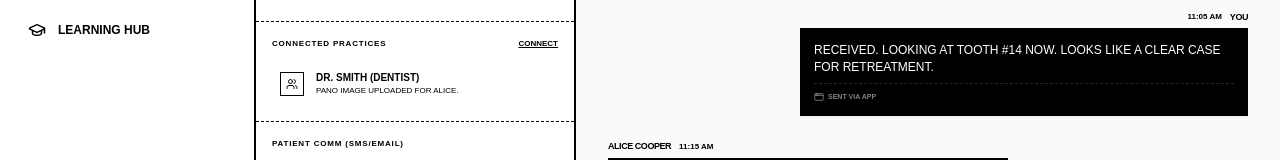
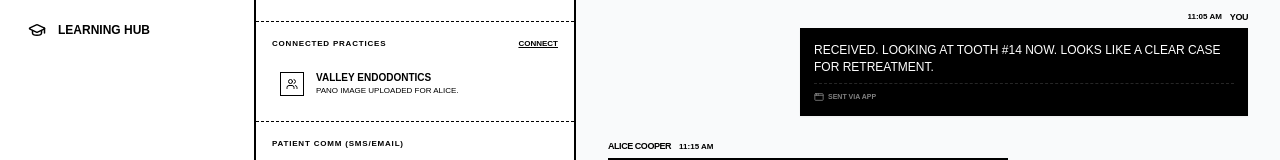
Before and after one commit to anton-g-kulikov/drtalk, a Next.js app: page /channels in a window 1280 px wide. Shown: the part 296-456 px from the top of the page. Built offline with nearby package versions, Linux system fonts and the light colour scheme; no server answers; the database is empty.

Commit message:
feat: unify communication channels for both roles
- implemented role-aware channel filtering
- dentists see 'Connected Practices' and 'Internal' sections
- specialists see 'Referring Practices' and 'Internal' sections

```diff
--- a/src/app/channels/page.tsx
+++ b/src/app/channels/page.tsx
@@ -1,6 +1,7 @@
 "use client";
 
 import React, { useState } from 'react';
+import { usePathname } from 'next/navigation';
 import { MainLayout } from "@/components/MainLayout";
 import {
   Search, Hash, Lock, Users, Send,
@@ -22,13 +23,22 @@ interface Channel {
 const mockChannels: Channel[] = [
   { id: '1', name: 'clinical-team', type: 'internal', lastMessage: 'Reviewing tooth #14...', unreadCount: 2, memberCount: 12 },
   { id: '2', name: 'admin-billing', type: 'internal', lastMessage: 'March report ready.', memberCount: 4 },
-  { id: '3', name: 'Dr. Smith (Dentist)', type: 'inter-practice', lastMessage: 'Pano image uploaded for Alice.', memberCount: 2 },
+  { id: '3', name: 'Valley Endodontics', type: 'inter-practice', lastMessage: 'Pano image uploaded for Alice.', memberCount: 2 },
   { id: '4', name: 'Alice Cooper', type: 'patient', lastMessage: 'Appointment confirmed.', memberCount: 2 },
   { id: '5', name: 'general-updates', type: 'public', lastMessage: 'Welcome to the network!', memberCount: 124 },
 ];
 
 export default function ChannelsPage() {
-  const [activeChannel, setActiveChannel] = useState(mockChannels[0]);
+  const pathname = usePathname();
+  const isDentist = pathname.startsWith('/dentist');
+
+  // Filter channels based on role
+  const displayedChannels = mockChannels.filter(c => {
+    if (isDentist && c.type === 'patient') return false;
+    return true;
+  });
+
+  const [activeChannel, setActiveChannel] = useState(displayedChannels[0]);
   const [showChannelList, setShowChannelList] = useState(false);
 
   return (
@@ -66,7 +76,7 @@ export default function ChannelsPage() {
                   <button className="text-[8px] font-black uppercase underline hover:text-black">Create +</button>
                 </div>
                 <div className="space-y-1">
-                  {mockChannels.filter(c => c.type === 'internal').map(c => (
+                  {displayedChannels.filter(c => c.type === 'internal').map(c => (
                     <ChannelItem
                       key={c.id}
                       channel={c}
@@ -87,7 +97,7 @@ export default function ChannelsPage() {
                   <button className="text-[8px] font-black uppercase underline hover:text-black">Connect</button>
                 </div>
                 <div className="space-y-1">
-                  {mockChannels.filter(c => c.type === 'inter-practice').map(c => (
+                  {displayedChannels.filter(c => c.type === 'inter-practice').map(c => (
                     <ChannelItem
                       key={c.id}
                       channel={c}
@@ -102,6 +112,7 @@ export default function ChannelsPage() {
               </div>
 
               {/* Patient */}
+              {!isDentist && (
                 <div className="p-4 border-t border-black border-dashed space-y-3">
                   <div className="flex justify-between items-center">
                     <p className="text-[8px] font-black uppercase text-muted-foreground tracking-widest">Patient Comm (SMS/Email)</p>
@@ -115,7 +126,7 @@ export default function ChannelsPage() {
                   </div>
 
                   <div className="space-y-1">
-                  {mockChannels.filter(c => c.type === 'patient').map(c => (
+                    {displayedChannels.filter(c => c.type === 'patient').map(c => (
                       <ChannelItem
                         key={c.id}
                         channel={c}
@@ -128,6 +139,7 @@ export default function ChannelsPage() {
                     ))}
                   </div>
                 </div>
+              )}
             </div>
           </div>
 
--- /dev/null
+++ b/src/app/dentist/channels/page.tsx
@@ -0,0 +1,3 @@
+import ChannelsPage from '../../channels/page';
+
+export default ChannelsPage;
```
Lines whose indentation alone changed are shown as unchanged.
